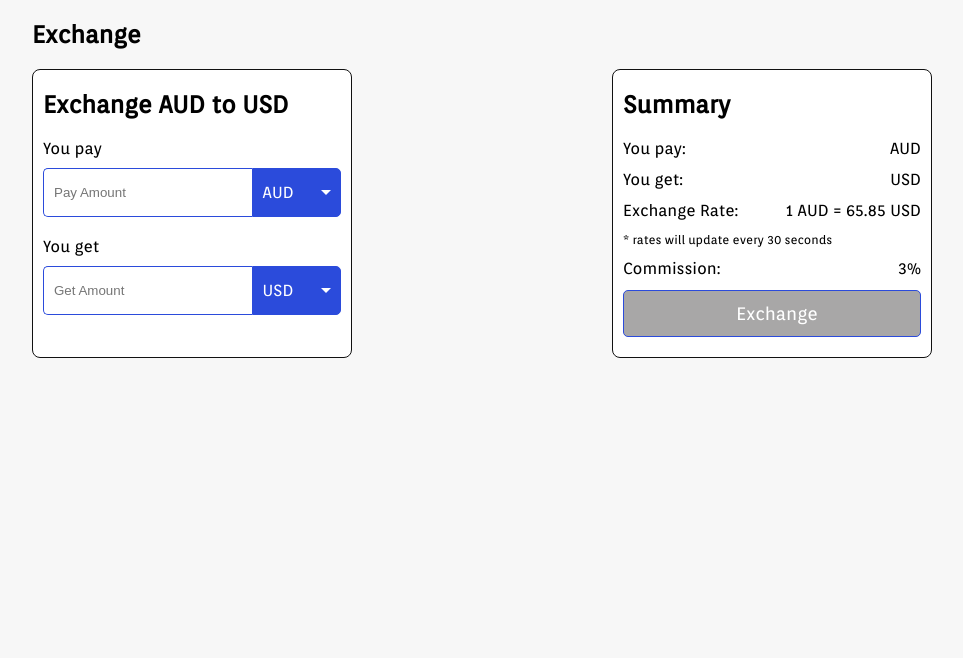
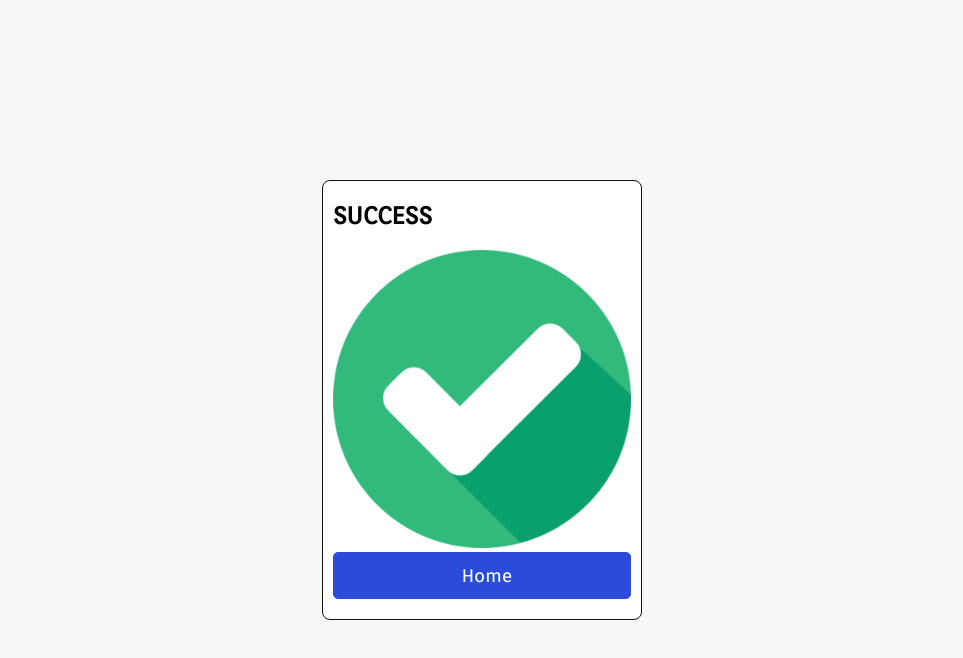
Before and after one commit to Jezitis/currency-exchange, a Vue app: page /success in a window 1280 px wide. Shown: the top 658 px of the page, without its empty margins (158-1121 px from the left). Built offline with nearby package versions, Linux system fonts and the light colour scheme.

Commit message:
add router

```diff
--- a/package.json
+++ b/package.json
@@ -11,11 +11,13 @@
     "axios": "^0.24.0",
     "core-js": "^3.6.5",
     "vue": "^2.6.11",
+    "vue-router": "^3.2.0",
     "vuex": "^3.4.0"
   },
   "devDependencies": {
     "@vue/cli-plugin-babel": "~4.5.0",
     "@vue/cli-plugin-eslint": "~4.5.0",
+    "@vue/cli-plugin-router": "^4.5.15",
     "@vue/cli-plugin-vuex": "~4.5.0",
     "@vue/cli-service": "~4.5.0",
     "@vue/eslint-config-prettier": "^6.0.0",
--- a/src/App.vue
+++ b/src/App.vue
@@ -1,17 +1,7 @@
 <template>
   <div id="app">
-    <main-layout />
+    <router-view />
   </div>
 </template>
 
-<script>
-import MainLayout from "./layouts/MainLayout.vue";
-export default {
-  name: "App",
-  components: {
-    MainLayout,
-  },
-};
-</script>
-
 <style lang="scss"></style>
--- a/src/assets/styles/common/_base.scss
+++ b/src/assets/styles/common/_base.scss
@@ -31,6 +31,12 @@ ul {
   list-style-type: none;
 }
 
+#app {
+  display: flex;
+  align-items: center;
+  height: 100vh;
+}
+
 .page-container {
   max-width: 900px;
   display: flex;
@@ -60,3 +66,8 @@ ul {
     background-color: $grey;
   }
 }
+
+.dblock {
+  display: block;
+  width: 100%;
+}
--- a/src/layouts/MainLayout.vue
+++ b/src/layouts/MainLayout.vue
@@ -1,16 +1,11 @@
 <template>
   <div class="main-layout">
-    <transition name="fade" mode="out-in">
-      <exchanges />
-    </transition>
+    <router-view />
   </div>
 </template>
 <script>
-import Exchanges from "../pages/Exchanges.vue";
+
 export default {
   name: "MainLayout",
-  components: {
-    Exchanges,
-  },
 };
 </script>
--- a/src/main.js
+++ b/src/main.js
@@ -3,6 +3,7 @@ import App from "./App.vue";
 import store from "./store";
 
 import "./assets/styles/main.scss";
+import router from "./router";
 
 Vue.config.productionTip = false;
 
@@ -23,5 +24,6 @@ Vue.directive("numonly", {
 
 new Vue({
   store,
+  router,
   render: (h) => h(App),
 }).$mount("#app");
--- a/src/pages/Exchanges.vue
+++ b/src/pages/Exchanges.vue
@@ -51,7 +51,13 @@
               Commission: <span>{{ currentPair[0].commission * 100 }}%</span>
             </p>
           </div>
-          <button class="btn-exchange" :disabled="!recieveAmount || !payAmount">Exchange</button>
+          <button
+            class="btn-exchange"
+            @click="$router.push('/success')"
+            :disabled="!recieveAmount || !payAmount"
+          >
+            Exchange
+          </button>
         </div>
       </template>
     </card>
@@ -154,8 +160,8 @@ export default {
   },
   watch: {
     timeLeft() {
-      if(this.timeLeft === 0) this.refresh();
-    }
+      if (this.timeLeft === 0) this.refresh();
+    },
   },
   async mounted() {
     await this.$store.dispatch("requestCurrencies");
@@ -167,8 +173,8 @@ export default {
       this.timeLeft -= 1;
     }, 1000);
   },
-  beforeUnmount() {
-    this.interval = null;
-  }
+  beforeDestroy() {
+    clearInterval(this.interval);
+  },
 };
 </script>
--- /dev/null
+++ b/src/pages/SuccessfullyExchange.vue
@@ -0,0 +1,21 @@
+<template>
+  <div class="page-container">
+    <card heading="SUCCESS">
+      <template #content>
+        <img src="..\..\src\assets\success.png" alt="Exchange was success" />
+        <button class="btn-exchange dblock" @click="$router.push('/')">
+          Home
+        </button>
+      </template>
+    </card>
+  </div>
+</template>
+<script>
+import Card from "../components/base/Card.vue";
+export default {
+  name: "SuccessfullExchange",
+  components: {
+    Card,
+  },
+};
+</script>
--- /dev/null
+++ b/src/router/index.js
@@ -0,0 +1,27 @@
+import Vue from "vue";
+import VueRouter from "vue-router";
+import Exchanges from "../pages/Exchanges.vue";
+import SuccessfullExchange from "../pages/SuccessfullyExchange";
+
+Vue.use(VueRouter);
+
+const routes = [
+  {
+    path: "/",
+    name: "Home",
+    component: Exchanges,
+  },
+  {
+    path: "/success",
+    name: "Success",
+    component: SuccessfullExchange,
+  },
+];
+
+const router = new VueRouter({
+  mode: "history",
+  base: process.env.BASE_URL,
+  routes,
+});
+
+export default router;
--- a/src/store/index.js
+++ b/src/store/index.js
@@ -24,9 +24,9 @@ export default new Vuex.Store({
   actions: {
     requestCurrencies: async ({ commit }) => {
       try {
-        const res = await axios.get(
-          "assets/currencies.json", { baseURL: window.location.origin }
-        );
+        const res = await axios.get("assets/currencies.json", {
+          baseURL: window.location.origin,
+        });
         const currencies = JSON.stringify(res.data);
         commit("setCurrencies", JSON.parse(currencies));
       } catch (err) {
@@ -36,9 +36,9 @@ export default new Vuex.Store({
     requestPairs: async ({ state, commit }) => {
       try {
         const currencies = state.currencies;
-        const res = await axios.get(
-          "assets/commissions.json", { baseURL: window.location.origin }
-        );
+        const res = await axios.get("assets/commissions.json", {
+          baseURL: window.location.origin,
+        });
         const commisions = JSON.parse(JSON.stringify(res.data));
         let currencyPairs = currencies.map((item) => {
           return currencies.map((curr) => {
@@ -46,9 +46,7 @@ export default new Vuex.Store({
               mainCurrency: item.code,
               quoteCurrency: curr.code,
               commission:
-                commisions[
-                  Math.floor(Math.random() * commisions.length)
-                ].value,
+                commisions[Math.floor(Math.random() * commisions.length)].value,
             };
           });
         });
@@ -77,8 +75,8 @@ export default new Vuex.Store({
     },
   },
   getters: {
-    getCurrencies: state => state.currencies,
-    getCurrencyPairs: state => state.currencyPairs,
-    getExchangeRates: state => state.exchangeRates,
+    getCurrencies: (state) => state.currencies,
+    getCurrencyPairs: (state) => state.currencyPairs,
+    getExchangeRates: (state) => state.exchangeRates,
   },
 });
```
Also changed, not shown: src/assets/success.png (added), 1 other file (tests, documents, lock files or other folders).
